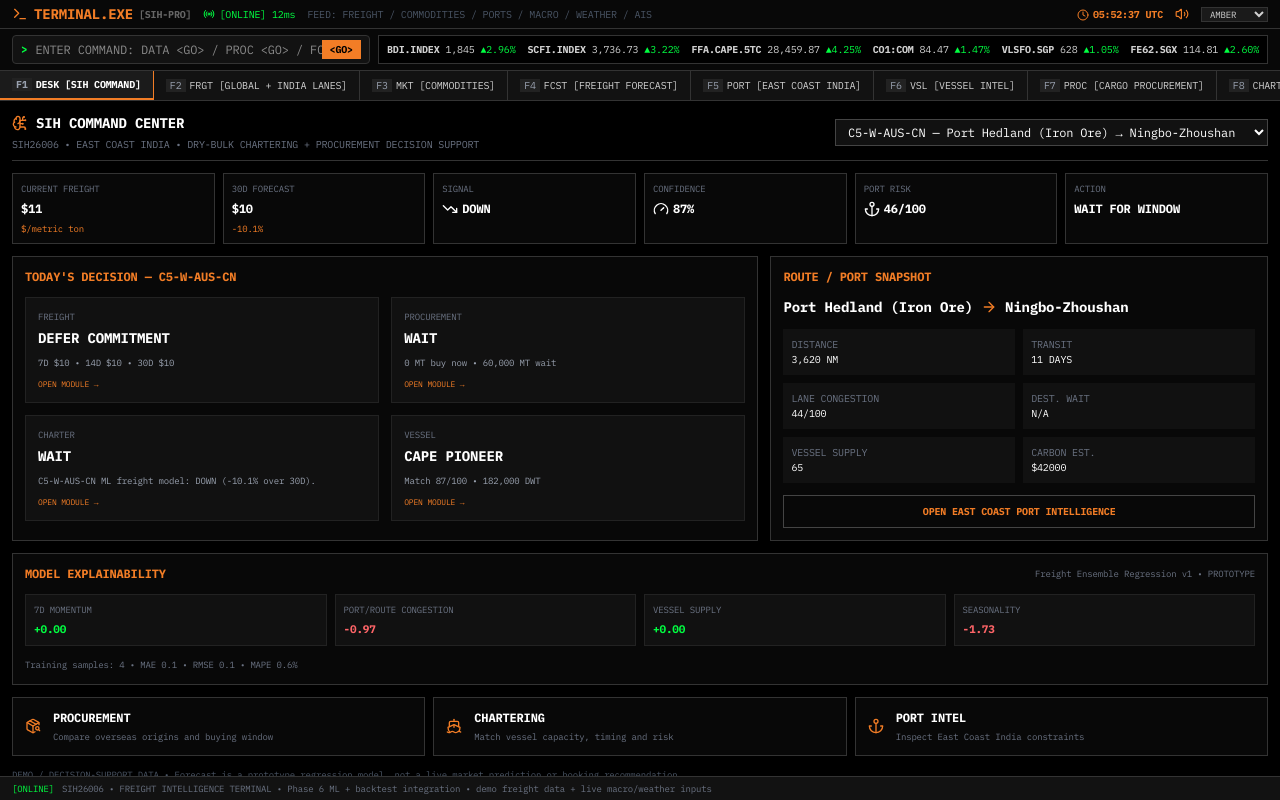
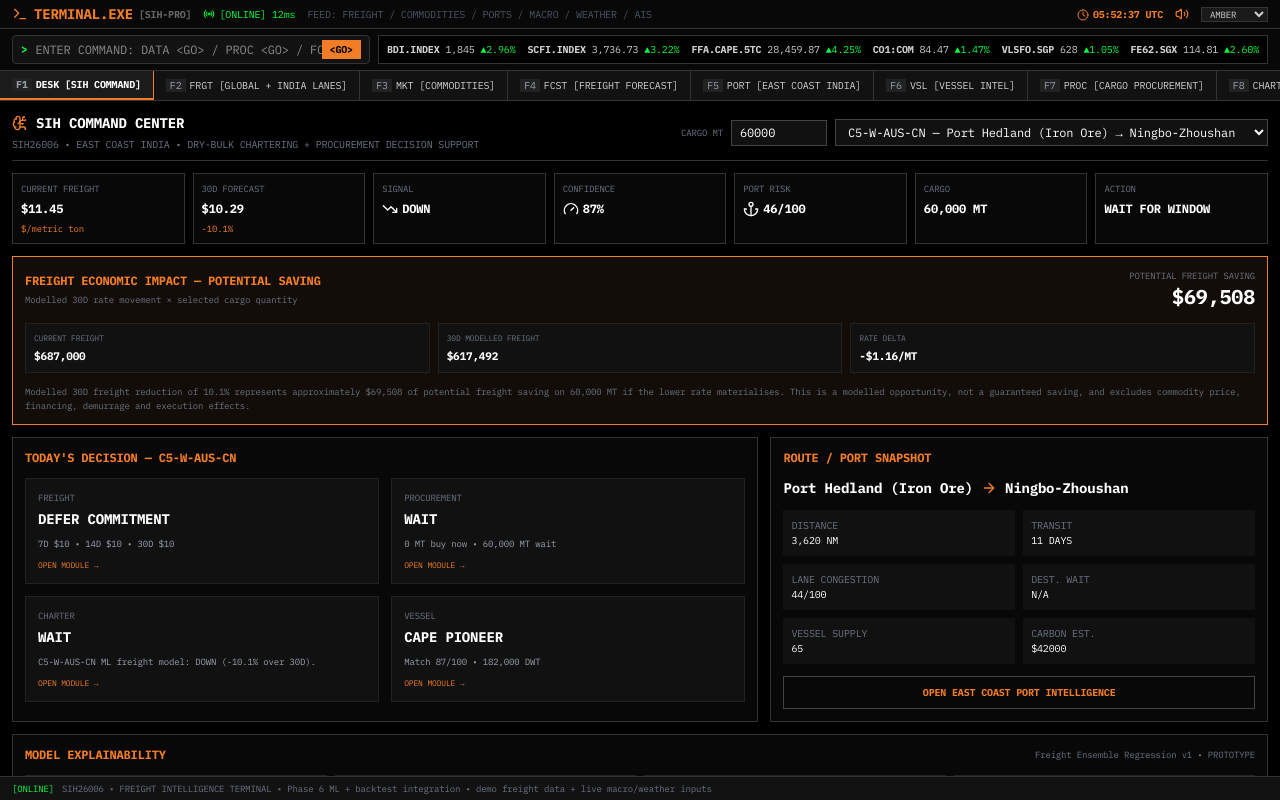
Before and after one commit to parth-476/TerminalX, a React (Vite) app: page / in a window 1280 px wide. Built offline with nearby package versions, Linux system fonts and the light colour scheme.

Commit message:
Add freight exposure to command center

```diff
--- a/src/components/CommandCenter/SIHCommandCenterView.tsx
+++ b/src/components/CommandCenter/SIHCommandCenterView.tsx
@@ -4,6 +4,7 @@ import { FreightLane, Port, Vessel } from '../../types';
 import { mlForecastFreight } from '../../utils/mlFreightEngine';
 import { buildCharterRecommendation } from '../../utils/charterEngine';
 import { buildProcurementRecommendation } from '../../utils/procurementEngine';
+import { calculateFreightOpportunity } from '../../utils/freightOpportunityEngine';
 
 interface SIHCommandCenterViewProps {
   freightLanes: FreightLane[];
@@ -16,18 +17,21 @@ export const SIHCommandCenterView: React.FC<SIHCommandCenterViewProps> = ({ frei
   const sihLanes = freightLanes.filter(lane => lane.type === 'DRY_BULK' && (lane.destinationPort === 'INPAR' || lane.destinationPort === 'INVIS' || lane.destinationPort === 'INDHM' || lane.destinationPort === 'INGAN' || lane.name.toLowerCase().includes('india')));
   const lanes = sihLanes.length ? sihLanes : freightLanes.filter(lane => lane.type === 'DRY_BULK').slice(0, 6);
   const [selectedLaneId, setSelectedLaneId] = useState(lanes[0]?.id ?? '');
+  const [quantityMt, setQuantityMt] = useState(60000);
   const lane = lanes.find(item => item.id === selectedLaneId) ?? lanes[0];
 
   const forecast = useMemo(() => lane ? mlForecastFreight(lane, ports, vessels) : null, [lane, ports, vessels]);
-  const charter = useMemo(() => lane ? buildCharterRecommendation({ laneId: lane.id, cargoType: lane.type, quantityMt: 60000, laycanDays: 14 }, freightLanes, ports, vessels) : null, [lane, freightLanes, ports, vessels]);
-  const procurement = useMemo(() => buildProcurementRecommendation('DRY_BULK', 60000, lanes, ports, lane?.destinationPort), [lanes, ports, lane]);
+  const charter = useMemo(() => lane ? buildCharterRecommendation({ laneId: lane.id, cargoType: lane.type, quantityMt, laycanDays: 14 }, freightLanes, ports, vessels) : null, [lane, quantityMt, freightLanes, ports, vessels]);
+  const procurement = useMemo(() => buildProcurementRecommendation('DRY_BULK', quantityMt, lanes, ports, lane?.destinationPort), [lanes, ports, lane, quantityMt]);
+  const opportunity = useMemo(() => lane && forecast ? calculateFreightOpportunity(lane, forecast, quantityMt) : null, [lane, forecast, quantityMt]);
 
-  if (!lane || !forecast) return <div className="h-full bg-black text-gray-500 p-6">NO SIH DRY-BULK DATA AVAILABLE</div>;
+  if (!lane || !forecast || !opportunity) return <div className="h-full bg-black text-gray-500 p-6">NO SIH DRY-BULK DATA AVAILABLE</div>;
 
   const destination = ports.find(port => port.code === lane.destinationPort);
   const topVessel = charter?.matches[0];
   const risk = charter?.congestionRisk ?? Math.round(lane.congestionIndex);
   const decision = procurement.action === 'BUY NOW' ? 'SECURE FREIGHT' : procurement.action === 'SPLIT PROCUREMENT' ? 'SPLIT EXPOSURE' : 'WAIT FOR WINDOW';
+  const opportunityLabel = opportunity.direction === 'BUY_NOW' ? 'DELAY EXPOSURE' : opportunity.direction === 'WAIT' ? 'POTENTIAL SAVING' : 'NEUTRAL';
 
   return (
     <div className="h-full overflow-auto bg-black text-[#d1d1d1] font-mono p-3">
@@ -36,19 +40,43 @@ export const SIHCommandCenterView: React.FC<SIHCommandCenterViewProps> = ({ frei
           <div className="flex items-center gap-2 text-white font-bold text-sm"><BrainCircuit className="w-4 h-4 text-[#F27D26]" /> SIH COMMAND CENTER</div>
           <div className="text-[10px] text-gray-500 mt-1">SIH26006 • EAST COAST INDIA • DRY-BULK CHARTERING + PROCUREMENT DECISION SUPPORT</div>
         </div>
-        <select value={selectedLaneId} onChange={e => setSelectedLaneId(e.target.value)} className="bg-[#111] border border-[#444] text-white px-2 py-1 text-xs outline-none">
-          {lanes.map(item => <option key={item.id} value={item.id}>{item.code} — {item.originPort} → {item.destinationPort}</option>)}
-        </select>
+        <div className="flex gap-2 items-center">
+          <label className="text-[9px] text-gray-500">CARGO MT</label>
+          <input type="number" min="1000" value={quantityMt} onChange={e => setQuantityMt(Math.max(1000, Number(e.target.value) || 1000))} className="w-24 bg-[#111] border border-[#444] text-white px-2 py-1 text-xs outline-none" />
+          <select value={selectedLaneId} onChange={e => setSelectedLaneId(e.target.value)} className="bg-[#111] border border-[#444] text-white px-2 py-1 text-xs outline-none">
+            {lanes.map(item => <option key={item.id} value={item.id}>{item.code} — {item.originPort} → {item.destinationPort}</option>)}
+          </select>
+        </div>
       </div>
 
-      <div className="grid grid-cols-2 lg:grid-cols-6 gap-2 mb-3">
-        <Metric label="CURRENT FREIGHT" value={`$${forecast.currentRate.toLocaleString(undefined, { maximumFractionDigits: 0 })}`} sub={lane.rateUnit} />
-        <Metric label="30D FORECAST" value={`$${forecast.forecast30d.toLocaleString(undefined, { maximumFractionDigits: 0 })}`} sub={`${forecast.change30dPct >= 0 ? '+' : ''}${forecast.change30dPct.toFixed(1)}%`} />
+      <div className="grid grid-cols-2 lg:grid-cols-7 gap-2 mb-3">
+        <Metric label="CURRENT FREIGHT" value={`$${forecast.currentRate.toLocaleString(undefined, { maximumFractionDigits: 2 })}`} sub={lane.rateUnit} />
+        <Metric label="30D FORECAST" value={`$${forecast.forecast30d.toLocaleString(undefined, { maximumFractionDigits: 2 })}`} sub={`${forecast.change30dPct >= 0 ? '+' : ''}${forecast.change30dPct.toFixed(1)}%`} />
         <Metric label="SIGNAL" value={forecast.direction} icon={forecast.direction === 'DOWN' ? <TrendingDown className="w-4 h-4" /> : <TrendingUp className="w-4 h-4" />} />
         <Metric label="CONFIDENCE" value={`${forecast.confidence.toFixed(0)}%`} icon={<Gauge className="w-4 h-4" />} />
         <Metric label="PORT RISK" value={`${risk}/100`} icon={<Anchor className="w-4 h-4" />} />
+        <Metric label="CARGO" value={`${quantityMt.toLocaleString()} MT`} />
         <Metric label="ACTION" value={decision} />
       </div>
+
+      <section className="border border-[#F27D26] bg-[#120d08] p-3 mb-3">
+        <div className="flex flex-wrap items-center justify-between gap-3">
+          <div>
+            <div className="text-[#F27D26] text-xs font-bold">FREIGHT ECONOMIC IMPACT — {opportunityLabel}</div>
+            <div className="text-[9px] text-gray-500 mt-1">Modelled 30D rate movement × selected cargo quantity</div>
+          </div>
+          <div className="text-right">
+            <div className="text-[9px] text-gray-500">{opportunity.direction === 'BUY_NOW' ? 'ADDITIONAL EXPOSURE IF DELAYED' : opportunity.direction === 'WAIT' ? 'POTENTIAL FREIGHT SAVING' : 'MODELLED RATE DELTA'}</div>
+            <div className="text-white text-xl font-bold">${opportunity.opportunityUsd.toLocaleString(undefined, { maximumFractionDigits: 0 })}</div>
+          </div>
+        </div>
+        <div className="grid md:grid-cols-3 gap-2 mt-3">
+          <ImpactStat label="CURRENT FREIGHT" value={`$${opportunity.currentFreightUsd.toLocaleString(undefined, { maximumFractionDigits: 0 })}`} />
+          <ImpactStat label="30D MODELLED FREIGHT" value={`$${opportunity.forecastFreightUsd.toLocaleString(undefined, { maximumFractionDigits: 0 })}`} />
+          <ImpactStat label="RATE DELTA" value={`${opportunity.forecastRate >= opportunity.currentRate ? '+' : '-'}$${Math.abs(opportunity.forecastRate - opportunity.currentRate).toFixed(2)}/MT`} />
+        </div>
+        <div className="text-[9px] text-gray-500 mt-3">{opportunity.explanation} This is a modelled opportunity, not a guaranteed saving, and excludes commodity price, financing, demurrage and execution effects.</div>
+      </section>
 
       <div className="grid lg:grid-cols-[minmax(0,1.5fr)_minmax(0,1fr)] gap-3 mb-3">
         <section className="border border-[#333] bg-[#080808] p-3">
@@ -95,9 +123,7 @@ export const SIHCommandCenterView: React.FC<SIHCommandCenterViewProps> = ({ frei
 };
 
 const Metric: React.FC<{ label: string; value: string; sub?: string; icon?: React.ReactNode }> = ({ label, value, sub, icon }) => <div className="border border-[#333] bg-[#080808] p-2 min-h-[68px]"><div className="text-[9px] text-gray-500 mb-1">{label}</div><div className="text-white font-bold flex items-center gap-1 text-[12px]">{icon}{value}</div>{sub && <div className="text-[9px] text-[#F27D26] mt-1">{sub}</div>}</div>;
-
+const ImpactStat: React.FC<{ label: string; value: string }> = ({ label, value }) => <div className="bg-[#111] border border-[#222] p-2"><div className="text-[8px] text-gray-500">{label}</div><div className="text-white font-bold text-[11px] mt-1">{value}</div></div>;
 const Stat: React.FC<{ label: string; value: string }> = ({ label, value }) => <div className="bg-[#111] p-2"><span className="text-gray-500 block">{label}</span><span className="text-white">{value}</span></div>;
-
 const DecisionCard: React.FC<{ title: string; value: string; detail: string; onClick: () => void }> = ({ title, value, detail, onClick }) => <button onClick={onClick} className="text-left border border-[#222] bg-[#111] hover:border-[#F27D26] p-3"><div className="text-[9px] text-gray-500">{title}</div><div className="text-white font-bold text-sm mt-1">{value}</div><div className="text-[9px] text-gray-400 mt-2 leading-relaxed">{detail}</div><div className="text-[8px] text-[#F27D26] mt-2">OPEN MODULE →</div></button>;
-
 const QuickLink: React.FC<{ icon: React.ReactNode; title: string; text: string; onClick: () => void }> = ({ icon, title, text, onClick }) => <button onClick={onClick} className="flex items-center gap-3 border border-[#333] bg-[#080808] hover:border-[#F27D26] p-3 text-left"><span className="text-[#F27D26]">{icon}</span><span><span className="block text-white text-xs font-bold">{title}</span><span className="block text-[9px] text-gray-500 mt-1">{text}</span></span></button>;
```
